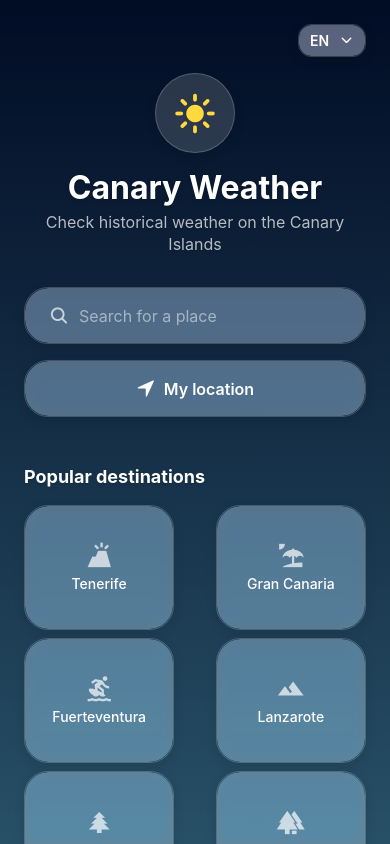
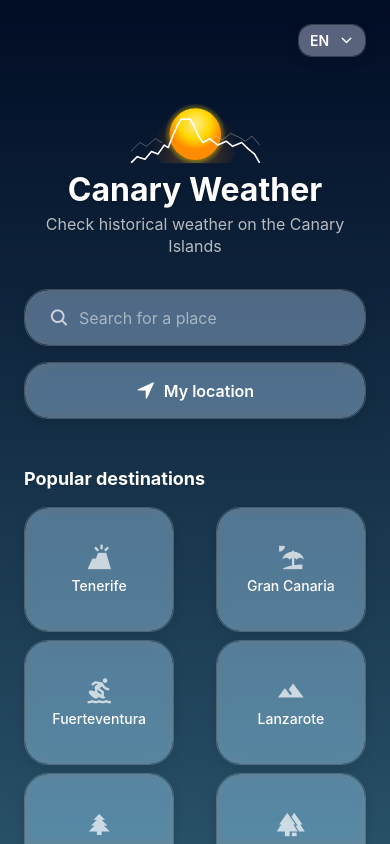
Before and after one commit to Bartek6666/canaryweather, a React Native app: screen /Search in a window 390 px wide. Built offline with nearby package versions, Linux system fonts and the light colour scheme; what expo-localization would draw is missing.

Commit message:
feat: Add HeroLogo component with animated sun and mountain silhouette
🤖 Generated with [Claude Code](https://claude.com/claude-code)

Co-Authored-By: Claude Opus 4.5 <noreply@anthropic.com>

```diff
--- /dev/null
+++ b/src/components/HeroLogo.tsx
@@ -0,0 +1,228 @@
+import React, { useEffect, useRef } from 'react';
+import { View, StyleSheet, Animated, Easing } from 'react-native';
+import Svg, {
+  Defs,
+  LinearGradient,
+  Stop,
+  RadialGradient,
+  Circle,
+  Path,
+  G,
+} from 'react-native-svg';
+
+interface HeroLogoProps {
+  size?: number;
+}
+
+// Logo dimensions
+const DEFAULT_SIZE = 120;
+const VIEWBOX_WIDTH = 200;
+const VIEWBOX_HEIGHT = 140;
+
+export function HeroLogo({ size = DEFAULT_SIZE }: HeroLogoProps) {
+  const pulseAnim = useRef(new Animated.Value(0)).current;
+
+  useEffect(() => {
+    const animation = Animated.loop(
+      Animated.sequence([
+        Animated.timing(pulseAnim, {
+          toValue: 1,
+          duration: 3000,
+          easing: Easing.inOut(Easing.ease),
+          useNativeDriver: true,
+        }),
+        Animated.timing(pulseAnim, {
+          toValue: 0,
+          duration: 3000,
+          easing: Easing.inOut(Easing.ease),
+          useNativeDriver: true,
+        }),
+      ])
+    );
+    animation.start();
+
+    return () => animation.stop();
+  }, []);
+
+  const glowScale = pulseAnim.interpolate({
+    inputRange: [0, 1],
+    outputRange: [1, 1.08],
+  });
+
+  const glowOpacity = pulseAnim.interpolate({
+    inputRange: [0, 1],
+    outputRange: [0.6, 0.9],
+  });
+
+  const sunScale = pulseAnim.interpolate({
+    inputRange: [0, 1],
+    outputRange: [1, 1.03],
+  });
+
+  const aspectRatio = VIEWBOX_WIDTH / VIEWBOX_HEIGHT;
+  const computedWidth = size * aspectRatio;
+  const computedHeight = size;
+
+  return (
+    <View style={[styles.container, { width: computedWidth, height: computedHeight }]}>
+      {/* Glow layer - animated */}
+      <Animated.View
+        style={[
+          styles.glowLayer,
+          {
+            transform: [{ scale: glowScale }],
+            opacity: glowOpacity,
+          },
+        ]}
+      >
+        <Svg
+          width={computedWidth}
+          height={computedHeight}
+          viewBox={`0 0 ${VIEWBOX_WIDTH} ${VIEWBOX_HEIGHT}`}
+        >
+          <Defs>
+            <RadialGradient id="sunGlow" cx="50%" cy="70%" rx="40%" ry="40%">
+              <Stop offset="0%" stopColor="#FFD700" stopOpacity="0.5" />
+              <Stop offset="50%" stopColor="#FF8C00" stopOpacity="0.25" />
+              <Stop offset="100%" stopColor="#FF8C00" stopOpacity="0" />
+            </RadialGradient>
+          </Defs>
+          {/* Large glow behind sun */}
+          <Circle cx="100" cy="95" r="70" fill="url(#sunGlow)" />
+        </Svg>
+      </Animated.View>
+
+      {/* Main SVG layer */}
+      <Animated.View style={[styles.mainLayer, { transform: [{ scale: sunScale }] }]}>
+        <Svg
+          width={computedWidth}
+          height={computedHeight}
+          viewBox={`0 0 ${VIEWBOX_WIDTH} ${VIEWBOX_HEIGHT}`}
+        >
+          <Defs>
+            {/* Sun gradient - yellow to orange */}
+            <LinearGradient id="sunGradient" x1="0%" y1="0%" x2="0%" y2="100%">
+              <Stop offset="0%" stopColor="#FFD700" />
+              <Stop offset="100%" stopColor="#FF8C00" />
+            </LinearGradient>
+
+            {/* Inner glow for sun */}
+            <RadialGradient id="sunInnerGlow" cx="50%" cy="30%" rx="50%" ry="50%">
+              <Stop offset="0%" stopColor="#FFEC8B" stopOpacity="1" />
+              <Stop offset="60%" stopColor="#FFD700" stopOpacity="1" />
+              <Stop offset="100%" stopColor="#FF8C00" stopOpacity="1" />
+            </RadialGradient>
+
+            {/* Soft edge glow */}
+            <RadialGradient id="sunEdgeGlow" cx="50%" cy="50%" rx="50%" ry="50%">
+              <Stop offset="70%" stopColor="#FFD700" stopOpacity="0" />
+              <Stop offset="85%" stopColor="#FFD700" stopOpacity="0.3" />
+              <Stop offset="100%" stopColor="#FFD700" stopOpacity="0" />
+            </RadialGradient>
+          </Defs>
+
+          <G>
+            {/* Sun - positioned to appear behind mountains */}
+            {/* Outer glow ring */}
+            <Circle cx="100" cy="95" r="48" fill="url(#sunEdgeGlow)" />
+            {/* Main sun circle */}
+            <Circle cx="100" cy="95" r="40" fill="url(#sunInnerGlow)" />
+
+            {/* Mountain silhouette - white line contours */}
+            {/* Back mountains (lower, distant range) */}
+            <Path
+              d="M 0 122
+                 L 14 108
+                 L 24 114
+                 L 38 102
+                 L 48 108"
+              fill="none"
+              stroke="rgba(255,255,255,0.4)"
+              strokeWidth="1.2"
+              strokeLinecap="round"
+              strokeLinejoin="round"
+            />
+
+            <Path
+              d="M 118 108
+                 L 132 98
+                 L 142 104
+                 L 155 94
+                 L 168 100
+                 L 178 106
+                 L 188 98
+                 L 200 112"
+              fill="none"
+              stroke="rgba(255,255,255,0.4)"
+              strokeWidth="1.2"
+              strokeLinecap="round"
+              strokeLinejoin="round"
+            />
+
+            {/* Main mountain range with Teide volcano offset to left */}
+            <Path
+              d="M 0 140
+                 L 10 130
+                 L 22 134
+                 L 32 122
+                 L 42 126
+                 L 52 112
+                 L 58 116
+                 L 65 98
+                 L 72 82
+                 L 78 72
+                 L 92 72
+                 L 98 82
+                 L 105 98
+                 L 112 108
+                 L 122 102
+                 L 135 112
+                 L 148 106
+                 L 158 114
+                 L 172 108
+                 L 182 118
+                 L 192 126
+                 L 200 140"
+              fill="none"
+              stroke="white"
+              strokeWidth="2.5"
+              strokeLinecap="round"
+              strokeLinejoin="round"
+            />
+
+            {/* Teide flat crater top - wider caldera */}
+            <Path
+              d="M 78 72 L 92 72"
+              fill="none"
+              stroke="white"
+              strokeWidth="2.5"
+              strokeLinecap="round"
+            />
+          </G>
+        </Svg>
+      </Animated.View>
+    </View>
+  );
+}
+
+const styles = StyleSheet.create({
+  container: {
+    position: 'relative',
+  },
+  glowLayer: {
+    position: 'absolute',
+    top: 0,
+    left: 0,
+    right: 0,
+    bottom: 0,
+  },
+  mainLayer: {
+    position: 'absolute',
+    top: 0,
+    left: 0,
+    right: 0,
+    bottom: 0,
+  },
+});
+
+export default HeroLogo;
--- a/src/components/index.ts
+++ b/src/components/index.ts
@@ -1,5 +1,6 @@
 export { AlertCard } from './AlertCard';
 export { GlassCard } from './GlassCard';
+export { HeroLogo } from './HeroLogo';
 export { LanguageSwitcher } from './LanguageSwitcher';
 export { SunChanceGauge } from './SunChanceGauge';
 export { WeatherIcon, ParameterIcon, getWeatherGlowColor, getWeatherIconName } from './WeatherIcon';
--- a/src/screens/SearchScreen.tsx
+++ b/src/screens/SearchScreen.tsx
@@ -26,7 +26,7 @@ import { useTranslation } from 'react-i18next';
 import { theme, colors, spacing, typography, glass, glassTokens, glassText, borderRadius, gradients, shadows } from '../constants/theme';
 import locationsMapping from '../constants/locations_mapping.json';
 import { findNearestStations, NearbyStation } from '../services/weatherService';
-import { GlassCard, LanguageSwitcher } from '../components';
+import { GlassCard, HeroLogo, LanguageSwitcher } from '../components';
 
 // Satellite map background – place your image at assets/map_bg.jpg
 const MAP_BG_SOURCE = require('../../assets/map_bg.jpg');
@@ -332,7 +332,7 @@ export default function SearchScreen({ navigation }: Props) {
                   <LanguageSwitcher delay={50} />
                 </View>
                 <View style={styles.logoContainer}>
-                  <Ionicons name="sunny" size={44} color={colors.accent} />
+                  <HeroLogo size={90} />
                 </View>
                 <Text style={styles.title}>{t('search.title')}</Text>
                 <Text style={styles.subtitle}>{t('search.subtitle')}</Text>
@@ -538,16 +538,9 @@ const styles = StyleSheet.create({
   header: { alignItems: 'center', marginBottom: spacing.xl },
   languageSwitcherRow: { alignSelf: 'flex-end', marginBottom: spacing.md },
   logoContainer: {
-    width: 80,
-    height: 80,
-    borderRadius: 40,
-    backgroundColor: glassTokens.bgDefault,
-    borderWidth: 1,
-    borderColor: glassTokens.borderColor,
     justifyContent: 'center',
     alignItems: 'center',
-    marginBottom: spacing.md,
-    ...shadows.glass,
+    marginBottom: spacing.sm,
   },
   title: {
     ...typography.h1,
```
